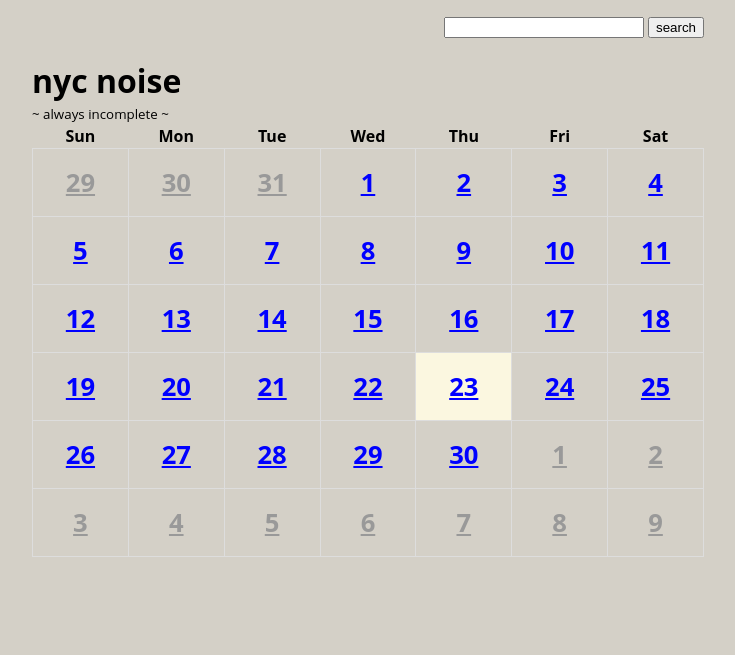
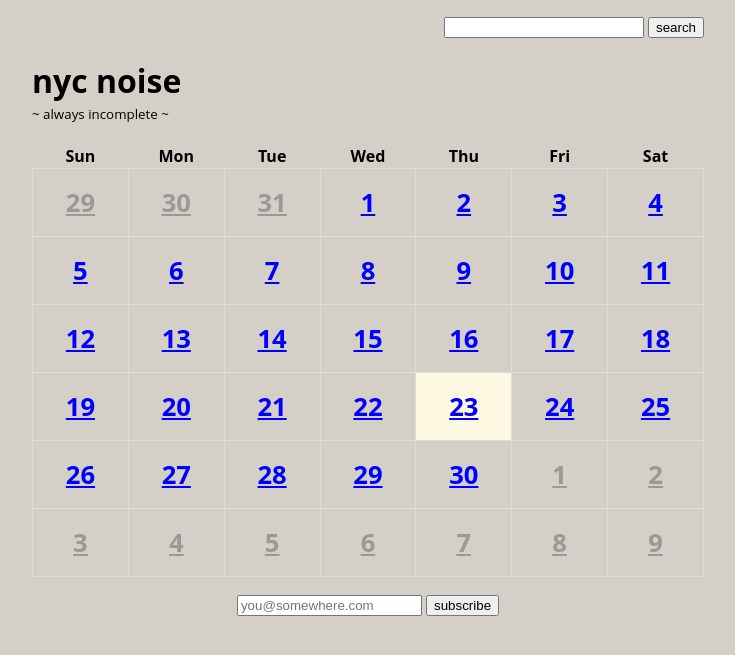
Before and after one commit to gregsadetsky/nycnoise, a Django app: page / in a window 1280 px wide. Shown: the top 655 px of the page, without its empty margins (272-1007 px from the left). Run offline with Django 4.2, Linux system fonts and the light colour scheme; data that the repository does not hold is empty; style sheets or scripts are compiled from the project's sources; some libraries are stand-ins or nearby versions.

Commit message:
email subscribers

```diff
--- a/core/static/core/scss/core.scss
+++ b/core/static/core/scss/core.scss
@@ -30,6 +30,15 @@ a {
 
 p {
   display: inline;
+}
+
+/*************************************/
+/** Index                           **/
+/*************************************/
+
+.emailForm {
+  margin: 1em 0;
+  text-align: center;
 }
 
 /*************************************/
--- a/core/templates/core/base.html
+++ b/core/templates/core/base.html
@@ -20,7 +20,7 @@
   </div>
 
   <h1>nyc noise</h1>
-  <div><small>~ always incomplete ~</small></div>
+  <div style="margin-bottom:20px;"><small>~ always incomplete ~</small></div>
 
   {% block content %}{% endblock content %}
 
--- a/core/templates/core/index.html
+++ b/core/templates/core/index.html
@@ -2,6 +2,14 @@
 
 {% block content %}
   {% include "calendar/calendar.html" %}
+
+  <div class="emailForm">
+    <form method='POST' action="{% url 'email_subscribe' %}">
+      {% csrf_token %}
+      <input type='email' name='email' placeholder='you@somewhere.com' required>
+      <input type='submit' value='subscribe'>
+    </form>
+  </div>
 
   {% for date, events in all_events.items %}
     <article>
--- a/core/urls.py
+++ b/core/urls.py
@@ -1,5 +1,6 @@
 from django.urls import path
 
+from .views.email_subscribe import email_subscribe
 from .views.event_ics_download import event_ics_download
 from .views.index import index
 from .views.internal_db_dump import internal_db_dump
@@ -7,5 +8,6 @@ from .views.internal_db_dump import internal_db_dump
 urlpatterns = [
     path("", index),
     path("event/<int:event_id>/ics", event_ics_download, name="event_ics_download"),
+    path("email-subscribe", email_subscribe, name="email_subscribe"),
     path("internal-api/db", internal_db_dump, name="internal_db_dump"),
 ]
```
Also changed, not shown: core/admin.py (+9 -1 lines), core/models.py (+8 -0 lines), core/templates/core/email_subscribe_thanks.html (added, +7 -0 lines), core/views/email_subscribe.py (added, +21 -0 lines), core/migrations/0035_emailsubcriber.py (added), core/migrations/0036_rename_emailsubcriber_emailsubscriber.py (added).
